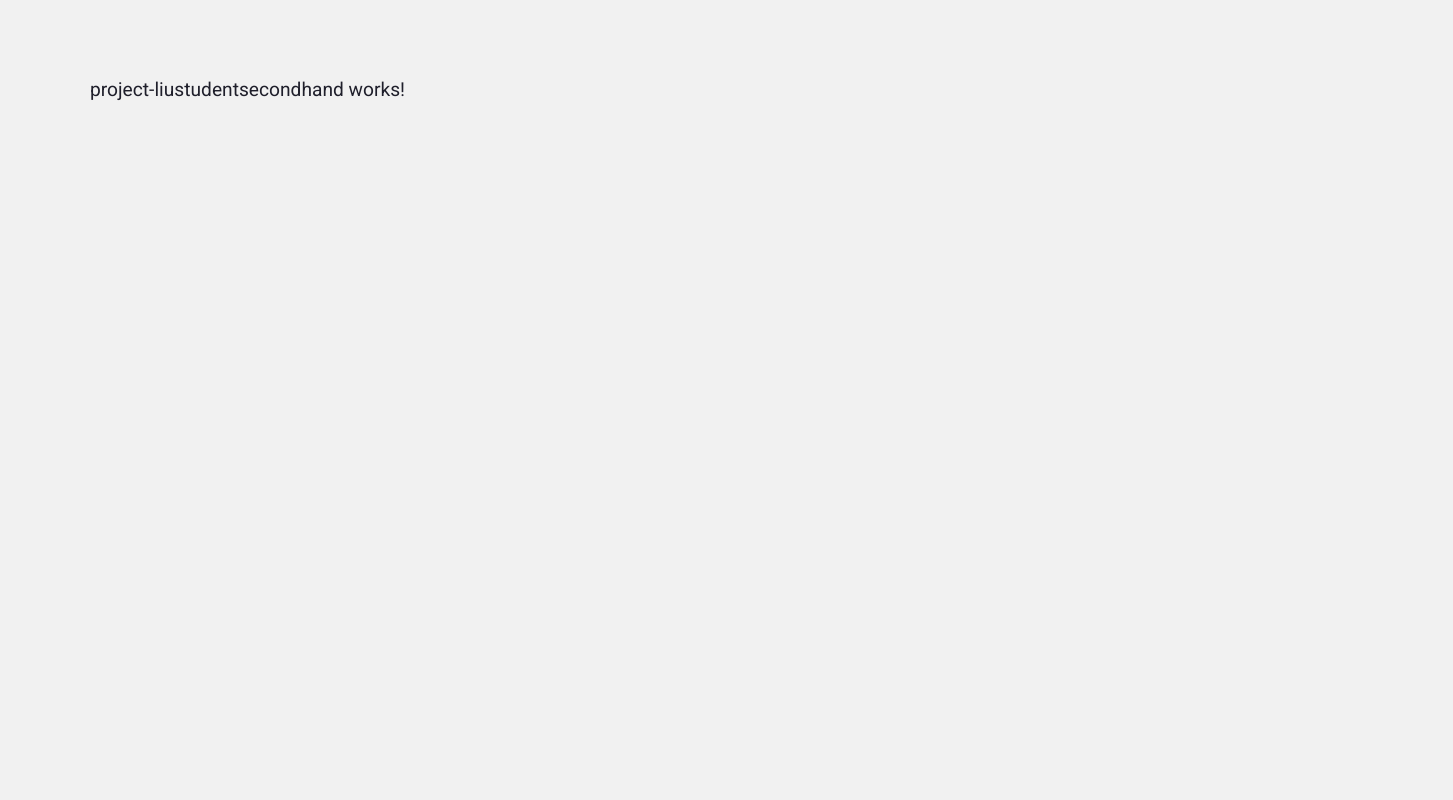
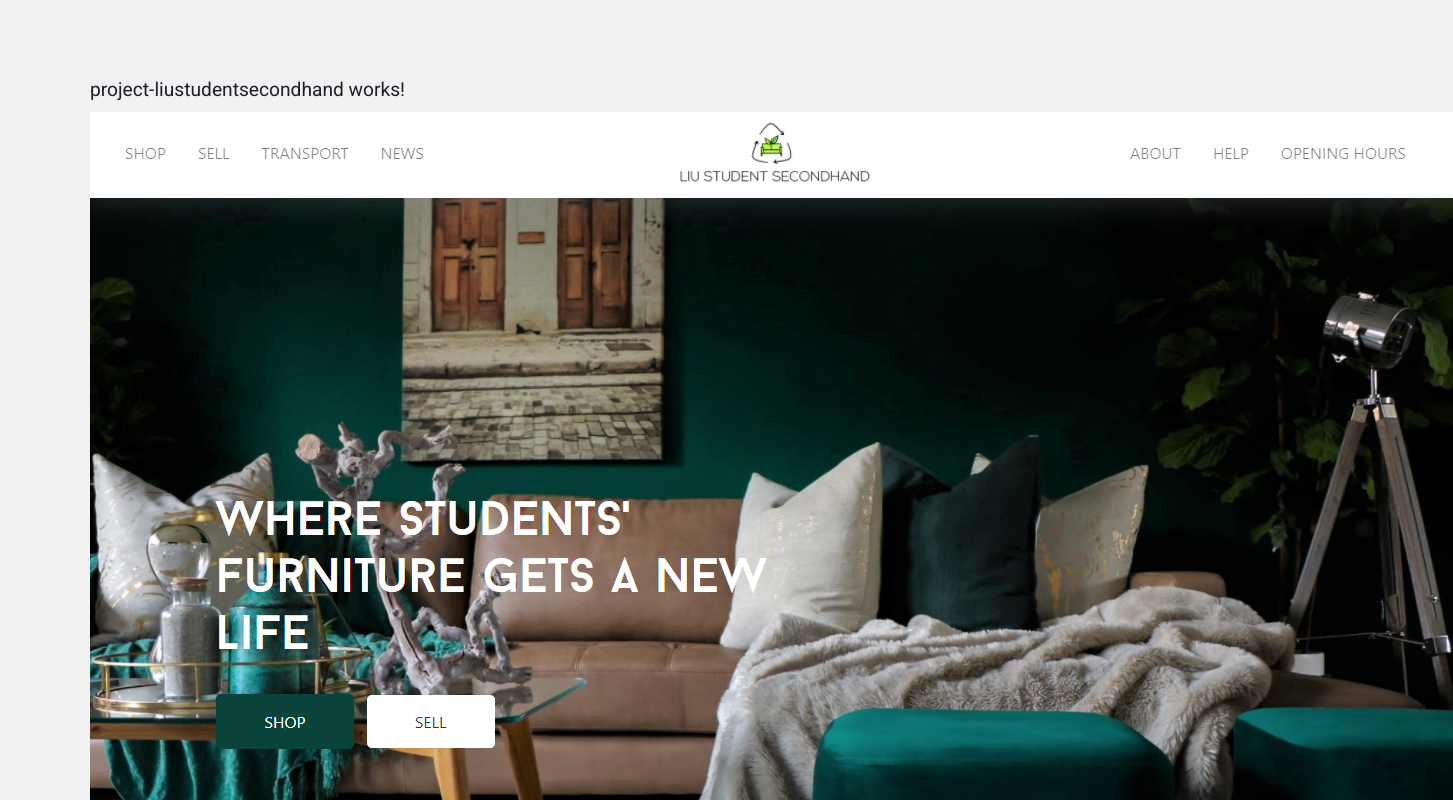
Before and after one commit to bjornbergfeldt/portfolio, an Angular app: page /liustudentsecondhand in a window 1280 px wide. Shown: the top 800 px of the page, 1453 px wide, since content can reach past the window. Built offline with nearby package versions, Linux system fonts and the light colour scheme.

Commit message:
Test og:tags for subpage LiU Student Secondhand

```diff
--- a/src/app/project-liustudentsecondhand/project-liustudentsecondhand.component.html
+++ b/src/app/project-liustudentsecondhand/project-liustudentsecondhand.component.html
@@ -1 +1,3 @@
 <p>project-liustudentsecondhand works!</p>
+
+<img src="./assets/images/lssh.png">
--- a/src/app/project-liustudentsecondhand/project-liustudentsecondhand.component.ts
+++ b/src/app/project-liustudentsecondhand/project-liustudentsecondhand.component.ts
@@ -1,4 +1,5 @@
 import { Component, OnInit } from '@angular/core';
+import { Meta } from '@angular/platform-browser';
 
 @Component({
   selector: 'app-project-liustudentsecondhand',
@@ -7,9 +8,15 @@ import { Component, OnInit } from '@angular/core';
 })
 export class ProjectLiustudentsecondhandComponent implements OnInit {
 
-  constructor() { }
+  constructor(private metaTagService: Meta) { }
 
   ngOnInit(): void {
+
+    this.metaTagService.addTags([
+      {property: 'og:title', content: 'LiU Student Secondhand'},
+      {property: 'og:image', content: './assets/images/lssh.png'}
+    ]);
+
   }
 
 }
```
